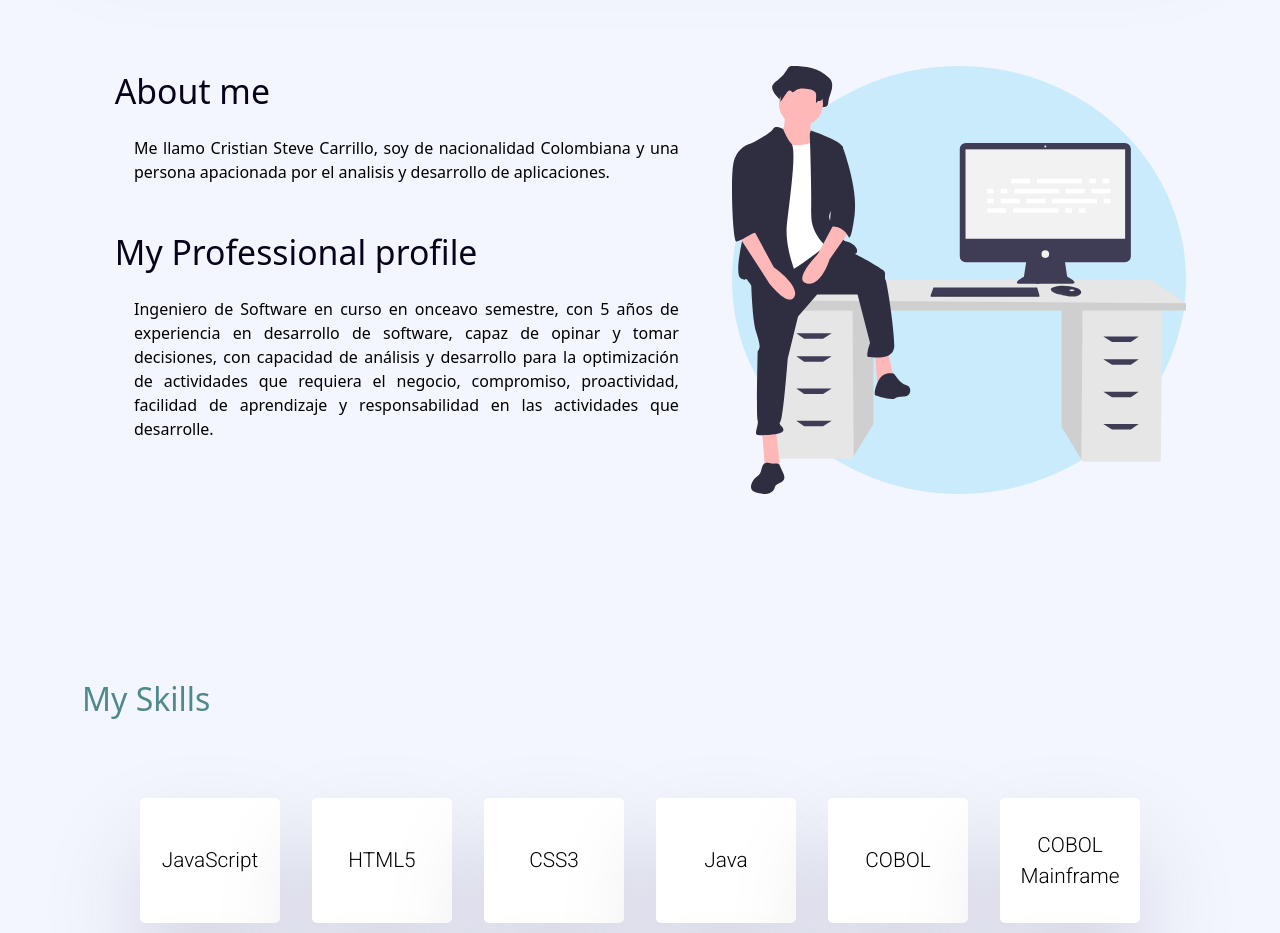
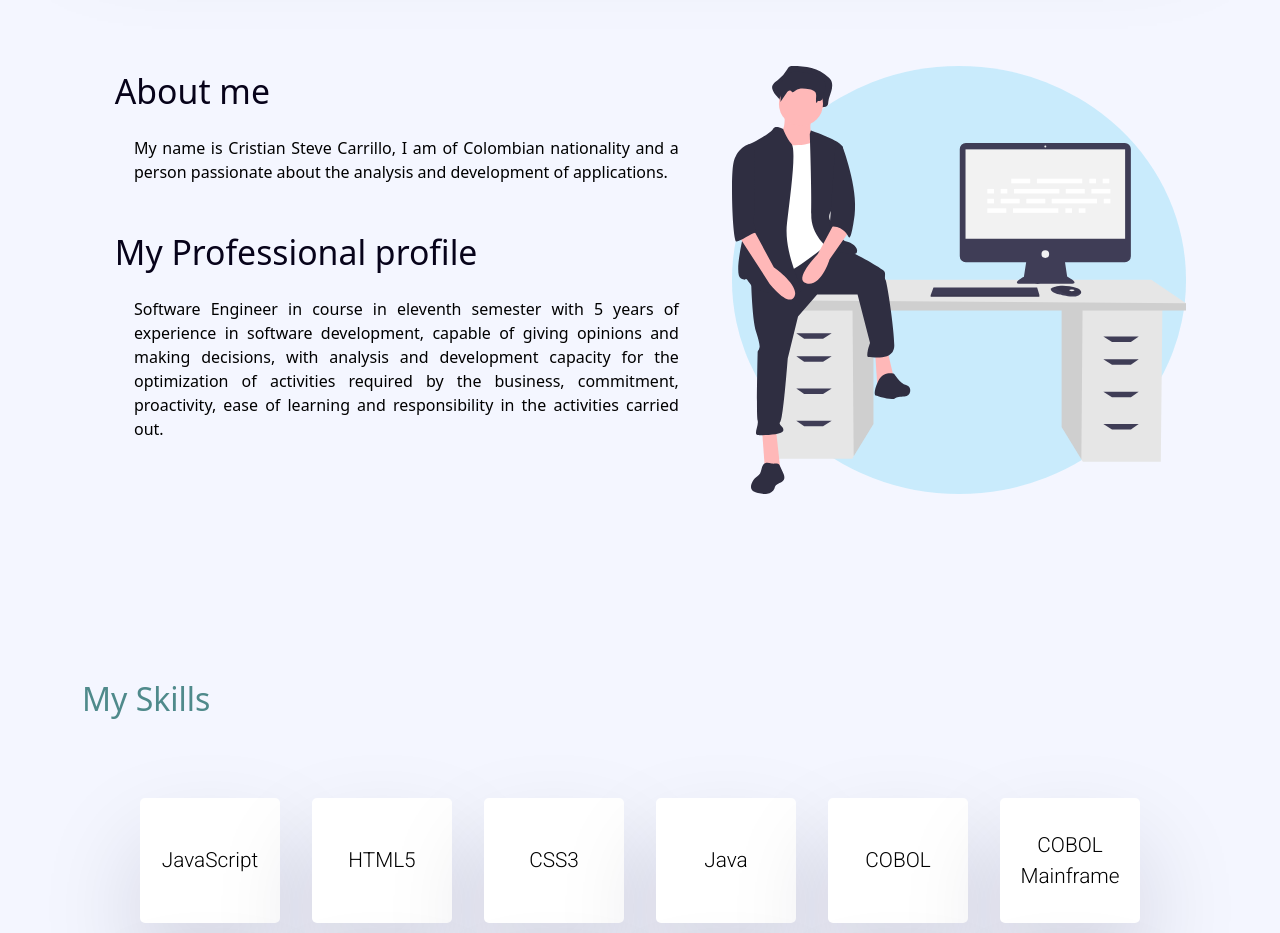
Before and after one commit to CristianSteve/portafolio, a React (Create React App) app: page / in a window 1280 px wide. Shown: the part 920-1853 px from the top of the page. Built offline with nearby package versions, Linux system fonts and the light colour scheme.

Commit message:
Adiciona frases en ingles archivo idioma.js

```diff
--- a/src/Idioma/idioma.js
+++ b/src/Idioma/idioma.js
@@ -22,10 +22,10 @@ const idioma = [
       id: "aboutme",
       title1: "About me",
       text1:
-        "Me llamo Cristian Steve Carrillo, soy de nacionalidad Colombiana y una persona apacionada por el analisis y desarrollo de aplicaciones.",
+        "My name is Cristian Steve Carrillo, I am of Colombian nationality and a person passionate about the analysis and development of applications.",
       title2: "My Professional profile",
       text2:
-        "Ingeniero de Software en curso en onceavo semestre, con 5 años de experiencia en desarrollo de software, capaz de opinar y tomar decisiones, con capacidad de análisis y desarrollo para la optimización de actividades que requiera el negocio, compromiso, proactividad, facilidad de aprendizaje y responsabilidad en las actividades que desarrolle.",
+        "Software Engineer in course in eleventh semester with 5 years of experience in software development, capable of giving opinions and making decisions, with analysis and development capacity for the optimization of activities required by the business, commitment, proactivity, ease of learning and responsibility in the activities carried out.",
     },
     skill: {
       id: "skills",
@@ -48,7 +48,7 @@ const idioma = [
     ],
     index: {
       id: "inicio",
-      title1: "Hola!",
+      title1: "¡Hola!",
       title2: "Soy Cristian Steve Carrillo",
       title3: "Developer Software",
     },
@@ -56,7 +56,7 @@ const idioma = [
       id: "acerca",
       title1: "Acerca de",
       text1:
-        "Me llamo Cristian Steve Carrillo, soy de nacionalidad Colombiana y una persona apacionada por el analisis y desarrollo de aplicaciones.",
+        "Me llamo Cristian Steve Carrillo, soy de nacionalidad Colombiana y una persona apasionada por el análisis y desarrollo de aplicaciones.",
       title2: "Perfil Profesional",
       text2:
         "Ingeniero de Software en curso en onceavo semestre, con 5 años de experiencia en desarrollo de software, capaz de opinar y tomar decisiones, con capacidad de análisis y desarrollo para la optimización de actividades que requiera el negocio, compromiso, proactividad, facilidad de aprendizaje y responsabilidad en las actividades que desarrolle.",
```
